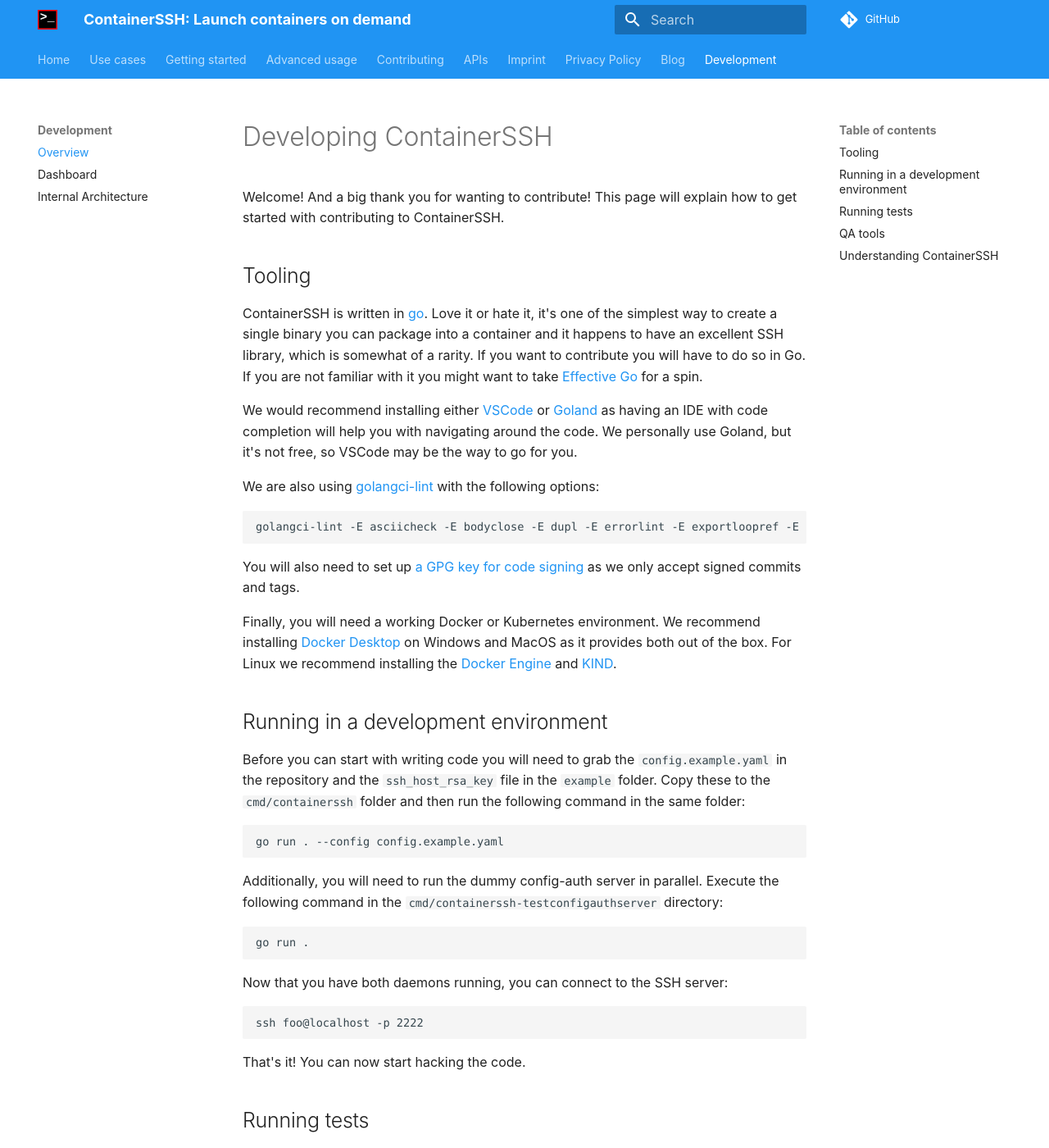
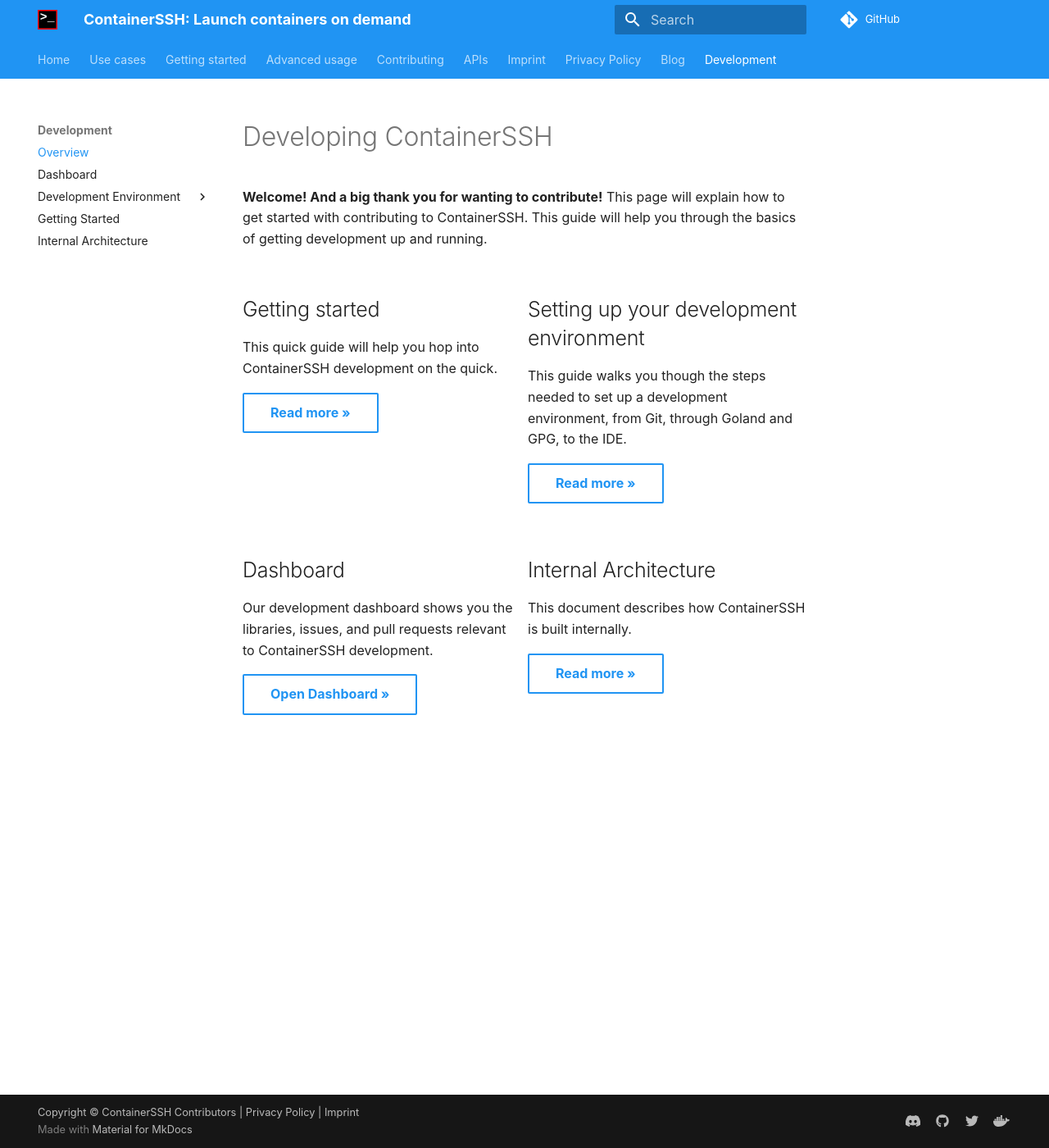
Before and after one commit to ContainerSSH/containerssh.github.io, an MkDocs documentation site: the page built from docs/development/index.md, in a window 1280 px wide and 1400 px high. Shown: the whole window at 82% size. Built offline with MkDocs 1.6.1 and Material for MkDocs 9.7.7, drawn with Linux system fonts in a browser that asks for light colours; comment, search, counter and statistics services are not loaded; some of the changed text lies outside the part shown.

Commit message:
Development docs (#4)

````diff
--- a/docs/development/index.md
+++ b/docs/development/index.md
@@ -1,61 +1,26 @@
 <h1>Developing ContainerSSH</h1>
 
-Welcome! And a big thank you for wanting to contribute! This page will explain how to get started with contributing to ContainerSSH.
+**Welcome! And a big thank you for wanting to contribute!** This page will explain how to get started with contributing to ContainerSSH. This guide will help you through the basics of getting development up and running.
 
-## Tooling
-
-ContainerSSH is written in [go](https://golang.org/). Love it or hate it, it's one of the simplest way to create a single binary you can package into a container and it happens to have an excellent SSH library, which is somewhat of a rarity. If you want to contribute you will have to do so in Go. If you are not familiar with it you might want to take [Effective Go](https://golang.org/doc/effective_go.html) for a spin.
-
-We would recommend installing either [VSCode](https://code.visualstudio.com/) or [Goland](https://www.jetbrains.com/go/) as having an IDE with code completion will help you with navigating around the code. We personally use Goland, but it's not free, so VSCode may be the way to go for you.
-
-We are also using [golangci-lint](https://golangci-lint.run/usage/install/#local-installation) with the following options:
-
-```
-golangci-lint -E asciicheck -E bodyclose -E dupl -E errorlint -E exportloopref -E funlen
-```
-
-You will also need to set up [a GPG key for code signing](https://git-scm.com/book/en/v2/Git-Tools-Signing-Your-Work) as we only accept signed commits and tags.
-
-Finally, you will need a working Docker or Kubernetes environment. We recommend installing [Docker Desktop](https://www.docker.com/products/docker-desktop) on Windows and MacOS as it provides both out of the box. For Linux we recommend installing the [Docker Engine](https://docs.docker.com/engine/install/) and [KIND](https://kind.sigs.k8s.io/).
-
-## Running in a development environment
-
-Before you can start with writing code you will need to grab the `config.example.yaml` in the repository and the `ssh_host_rsa_key` file in the `example` folder. Copy these to the `cmd/containerssh` folder and then run the following command in the same folder:
-
-```
-go run . --config config.example.yaml
-```
-
-Additionally, you will need to run the dummy config-auth server in parallel. Execute the following command in the `cmd/containerssh-testconfigauthserver` directory:
-
-```
-go run .
-```
-
-Now that you have both daemons running, you can connect to the SSH server:
-
-```
-ssh foo@localhost -p 2222
-```
-
-That's it! You can now start hacking the code.
-
-## Running tests
-
-You can run the tests using `go test`. Make sure to **stop the SSH and auth-config server** you started above, otherwise some tests will fail.
-
-## QA tools
-
-Our QA pipeline for all libraries requires the following 3 checks to pass:
-
-1. All tests with `go test ./...` must be successful.
-2. The GitHub CodeQL analysis must be successful.
-3. The [golangci-lint](https://golangci-lint.run/) must pass with the parameters `-E asciicheck -E bodyclose -E dupl -E errorlint -E exportloopref -E funlen`
-
-Furthermore, all commits that go into the main branches must be signed with your GPG key.
-
-## Understanding ContainerSSH
-
-ContainerSSH is a reasonably complex piece of software. It uses the built-in Go SSH library to create a server and the client libraries for Docker and Kubernetes to forward the data from the SSH channel to the standard input and output of the container.
-
-Before you begin we recommend reading [this blog post](https://pasztor.at/blog/ssh-direct-to-docker/) that runs you through a simplified version of ContainerSSH called [MiniContainerSSH](https://github.com/janoszen/minicontainerssh). You may also want to read the [internal architecture documentation](internal-architecture.md)
+<div class="grid">
+<div class="grid__box">
+<h2>Getting started</h2>
+<p>This quick guide will help you hop into ContainerSSH development on the quick.</p>
+<p><a href="getting-started/" class="md-button">Read more »</a></p>
+</div>
+<div class="grid__box">
+<h2>Setting up your development environment</h2>
+<p>This guide walks you though the steps needed to set up a development environment, from Git, through Goland and GPG, to the IDE.</p>
+<p><a href="devenv/" class="md-button">Read more »</a></p>
+</div>
+<div class="grid__box">
+<h2>Dashboard</h2>
+<p>Our development dashboard shows you the libraries, issues, and pull requests relevant to ContainerSSH development.</p>
+<p><a href="dashboard/" class="md-button">Open Dashboard »</a></p>
+</div>
+<div class="grid__box">
+<h2>Internal Architecture</h2>
+<p>This document describes how ContainerSSH is built internally.</p>
+<p><a href="internal-architecture/" class="md-button">Read more »</a></p>
+</div>
+</div>
````
Also changed, not shown: LICENSE.md (added, +10 -0 lines), docs/development/devenv/docker.md (added, +18 -0 lines), docs/development/devenv/golang.md (added, +74 -0 lines), docs/development/devenv/gpg.md (added, +149 -0 lines), docs/development/devenv/ide.md (added, +33 -0 lines), docs/development/devenv/index.md (added, +37 -0 lines), docs/development/devenv/kubernetes.md (added, +38 -0 lines), docs/development/devenv/qa.md (added, +37 -0 lines), docs/development/devenv/website.md (added, +66 -0 lines), docs/development/getting-started.md (added, +82 -0 lines), main.py (+30 -25 lines), docs/development/.pages, docs/development/devenv/.pages (added).
